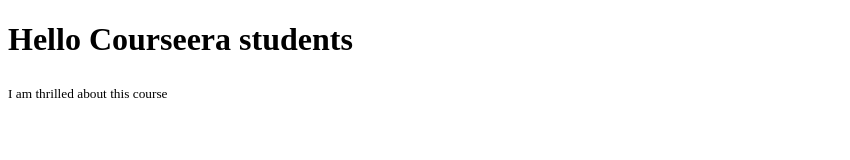
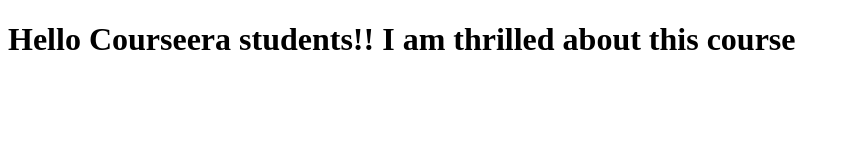
Before and after one commit to deepa-mk/course-era-AngularJS, a plain HTML site: page index.html in a window 1280 px wide. Shown: the whole page, without its empty margins (0-850 px from the left). Drawn offline with Linux system fonts and the light colour scheme.

Commit message:
second try

```diff
--- a/index.html
+++ b/index.html
@@ -5,7 +5,6 @@
     <title>Hello Courseera</title>
   </head>
   <body>
-    <h1>Hello Courseera students</h1>
-    <sub>I am thrilled about this course</sub>
-  </body>
+    <h1>Hello Courseera students!! I am thrilled about this course</h1>
+      </body>
 </html>
```
